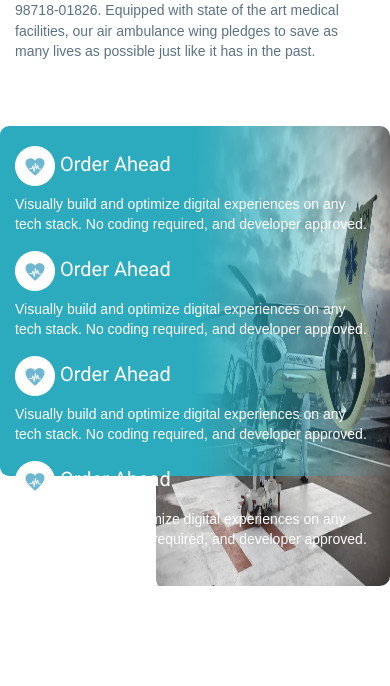
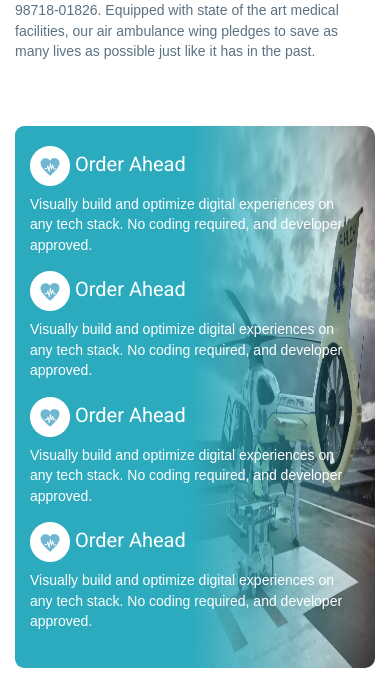
Before and after one commit to muhammedramshin/aircare.com, a plain HTML site: page index.html in a window 390 px wide. Shown: the part 1764-2450 px from the top of the page. Drawn offline with nearby package versions, Linux system fonts and the light colour scheme.

Commit message:
new cxhanges

```diff
--- a/index.html
+++ b/index.html
@@ -91,8 +91,7 @@
                 <div class="tooltipMenu" id="tooltipMenu">
                     <ul>
                       <li onclick="window.location.href='account.html'">Account</li>
-                      <li>My Trips</li>
-                      <li>Coustomer Services</li>
+
                       <li>Logout</li>
                     </ul>
                 </div>
@@ -158,12 +157,14 @@
     </div>
 </div>
 
-
-<div class="container bg-3 my-5" >
+<div class="container bg-3-container" >
+    <div class="container bg-3-cover" style="height: 100% !important;
+    width: 90%;"></div>
+    <div class="container bg-3 my-5"  >
 
         <div class="row">
-        <div class="container bg-3-cover"></div>
-        <div class="col-lg-8 col-sm-11 s3-txt-rw">
+
+            <div class="col-lg-8 col-sm-12 s3-txt-rw">
                 <div class="row">
                     <div class="col-lg-6 col-sm-12">
                         <h5><img src="assets/heart.png" width="40px" height="auto" alt=""> Order Ahead</h5>
@@ -195,9 +196,10 @@
 
             </div>
 
-        <div class="col-lg-4 col-sm-1 "></div>
+            <!-- <div class="col-lg-4 col-sm-1 "></div> -->
         </div>
 
+    </div>
 </div>
 
 
--- a/responsive.css
+++ b/responsive.css
@@ -94,13 +94,24 @@
  }
 
 /* Small devices (portrait tablets and large phones, 600px and up) */
-@media only screen and (min-width: 600px) { }
+@media only screen and (min-width: 600px) {
+
+ }
 
 /* Medium devices (landscape tablets, 768px and up) */
-@media only screen and (min-width: 768px) { }
+@media only screen and (min-width: 768px) {
+
+ }
 
 /* Large devices (laptops/desktops, 992px and up) */
-@media only screen and (min-width: 992px) { }
+@media only screen and (max-width: 992px) {
+    .s3-txt-rw{
+        transform: translate(0%,0%);
+        color: white;
+        font-size: 14px;
+        padding: 20px;
+    }
+}
 
 /* Extra large devices (large laptops and desktops, 1200px and up) */
 @media only screen and (min-width: 1200px) { }
--- a/styles.css
+++ b/styles.css
@@ -125,12 +125,17 @@ p{
     border-radius: 10px;
     background-position: 100%;
 }
+.bg-3-container{
+    position: relative;
+}
 .bg-3-cover{
     min-height: 350px;
     position: absolute;
     background: linear-gradient(to right, #2BABBD 50%, transparent);
-    height: auto;
+
     border-radius: 9px;
+    height: 100% !important;
+    width: 90%;
 }
 
 .s3-txt-rw{
@@ -807,6 +812,7 @@ align-items: center;
 
 .login-content{
     background-color: white;
+    border-radius: 0px !important;
 }
 
 
```
Lines whose indentation alone changed are shown as unchanged.
